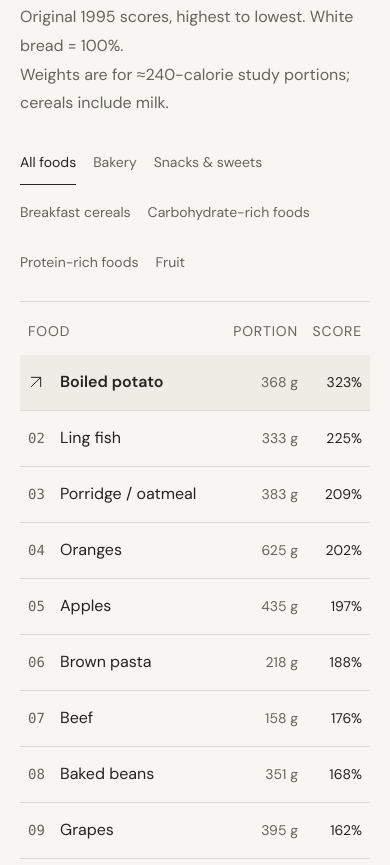
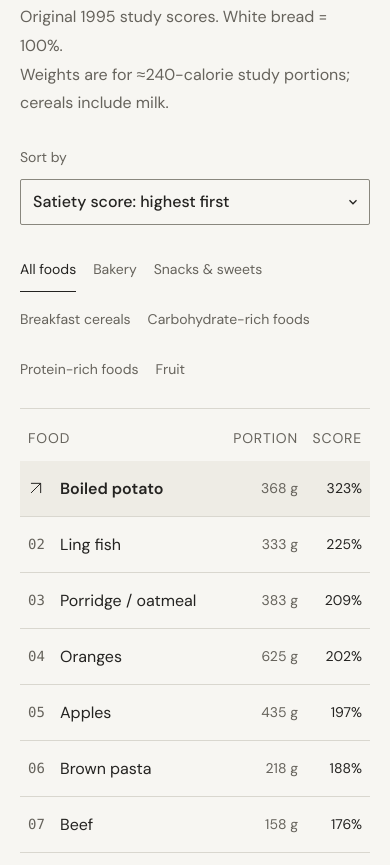
Before and after one commit to rafamarins/satiety-index, a website: page index.html in a window 390 px wide. Shown: the part 2819-3684 px from the top of the page. Drawn offline with Linux system fonts and the light colour scheme.

Commit message:
Add portion weight and satiety score sorting

```diff
--- a/app.js
+++ b/app.js
@@ -36,6 +36,7 @@ const ui = Object.fromEntries(
     "selection-announcement",
     "theme-toggle",
     "food-ranking",
+    "ranking-sort",
     "category-filters",
     "filter-status",
   ].map((id) => [id, byId(id)]),
@@ -194,7 +195,14 @@ function step(direction) {
 }
 
 function renderRanking() {
-  const visible = RANKED_FOODS.filter(
+  const [metric, direction] = ui["ranking-sort"].value.split("-");
+  const value = (item) => metric === "portion"
+    ? STUDY_NUTRITION[item.id].servingGrams
+    : item.score;
+  const ranked = [...RANKED_FOODS].sort((a, b) =>
+    (value(a) - value(b)) * (direction === "asc" ? 1 : -1),
+  );
+  const visible = ranked.filter(
     (item) =>
       activeCategory === "All foods" || item.category === activeCategory,
   );
@@ -204,7 +212,7 @@ function renderRanking() {
     button.className = "ranking-row";
     button.dataset.food = item.id;
     button.setAttribute("aria-pressed", String(item.id === food.id));
-    button.innerHTML = `<span class="ranking-number" aria-hidden="true"><span class="ranking-index">${String(RANKED_FOODS.indexOf(item) + 1).padStart(2, "0")}</span><svg class="ui-icon ranking-selected-icon" viewBox="0 0 24 24" aria-hidden="true" focusable="false"><path d="M5 19 19 5M5 5h14v14" /></svg></span><span class="ranking-name">${item.name}</span><span class="ranking-bar" style="--score:${(item.score / 350) * 100}%" aria-hidden="true"></span><span class="ranking-portion"><span class="sr-only">Study portion: </span>${STUDY_NUTRITION[item.id].servingGrams} g</span><span class="ranking-score">${item.score}%</span><span class="sr-only">satiety score. White bread scores 100%. Select to compare.</span>`;
+    button.innerHTML = `<span class="ranking-number" aria-hidden="true"><span class="ranking-index">${String(ranked.indexOf(item) + 1).padStart(2, "0")}</span><svg class="ui-icon ranking-selected-icon" viewBox="0 0 24 24" aria-hidden="true" focusable="false"><path d="M5 19 19 5M5 5h14v14" /></svg></span><span class="ranking-name">${item.name}</span><span class="ranking-bar" style="--score:${(item.score / 350) * 100}%" aria-hidden="true"></span><span class="ranking-portion"><span class="sr-only">Study portion: </span>${STUDY_NUTRITION[item.id].servingGrams} g</span><span class="ranking-score">${item.score}%</span><span class="sr-only">satiety score. White bread scores 100%. Select to compare.</span>`;
     button.addEventListener("click", () => {
       selectFood(item);
       byId("explorer").scrollIntoView({
@@ -218,10 +226,13 @@ function renderRanking() {
     return listItem;
   });
   ui["food-ranking"].replaceChildren(...buttons);
-  ui["filter-status"].textContent = `${visible.length} foods shown.`;
+  const sortLabel = ui["ranking-sort"].selectedOptions[0].textContent;
+  ui["food-ranking"].setAttribute("aria-label", `Foods sorted by ${sortLabel.toLowerCase()}`);
+  ui["filter-status"].textContent = `${visible.length} foods shown. ${sortLabel}.`;
 }
 
 function setupControls() {
+  ui["ranking-sort"].addEventListener("change", renderRanking);
   [...new Set(FOODS.map((item) => item.category))].forEach((category) => {
     const group = document.createElement("optgroup");
     group.label = category;
--- a/index.html
+++ b/index.html
@@ -339,9 +339,21 @@
             <h2 id="collection-title">All <em>38 foods</em></h2>
           </div>
           <p>
-            Original 1995 scores, highest to lowest. White bread = 100%.<br />
+            Original 1995 study scores. White bread = 100%.<br />
             Weights are for ≈240-calorie study portions; cereals include milk.
           </p>
+        </div>
+        <div class="collection-sort">
+          <label for="ranking-sort">Sort by</label>
+          <div class="select-wrapper">
+            <select id="ranking-sort">
+              <option value="score-desc">Satiety score: highest first</option>
+              <option value="score-asc">Satiety score: lowest first</option>
+              <option value="portion-desc">Portion weight: largest first</option>
+              <option value="portion-asc">Portion weight: smallest first</option>
+            </select>
+            <svg class="select-chevron" viewBox="0 0 16 16" aria-hidden="true"><path d="m4 6 4 4 4-4" /></svg>
+          </div>
         </div>
         <div
           id="category-filters"
--- a/styles.css
+++ b/styles.css
@@ -779,6 +779,27 @@ html[data-theme="dark"] .theme-moon {
   color: var(--muted);
   margin: 0 0 4px;
 }
+.collection-sort {
+  display: flex;
+  justify-content: flex-end;
+  align-items: center;
+  flex-wrap: wrap;
+  gap: 10px 16px;
+  margin-top: 28px;
+}
+.collection-sort label {
+  font-size: var(--text-label);
+  color: var(--muted);
+}
+.collection-sort .select-wrapper {
+  width: min(100%, 310px);
+}
+.collection-sort select {
+  width: 100%;
+  min-height: 44px;
+  padding: 10px 36px 10px 14px;
+  font-size: var(--text-body);
+}
 .category-filters {
   display: flex;
   flex-wrap: wrap;
@@ -1357,6 +1378,14 @@ html[data-theme="dark"] .theme-moon {
   .collection-heading > p {
     margin: 16px 0 0;
   }
+  .collection-sort {
+    justify-content: flex-start;
+  }
+  .collection-sort .select-wrapper {
+    flex: 0 0 100%;
+    width: 100%;
+    max-width: none;
+  }
   .category-filters {
     gap: 6px 17px;
     margin-top: 23px;
```
Also changed, not shown: scripts/check-ranking.cjs (added, +74 -0 lines), README.md.
